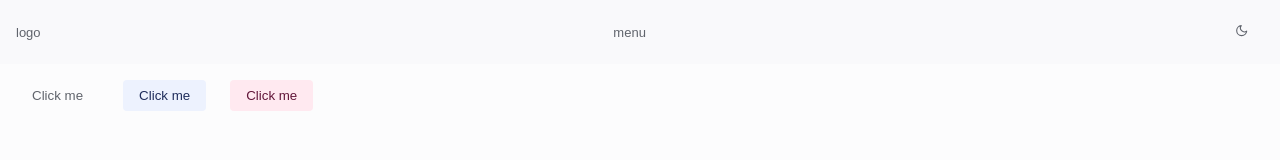
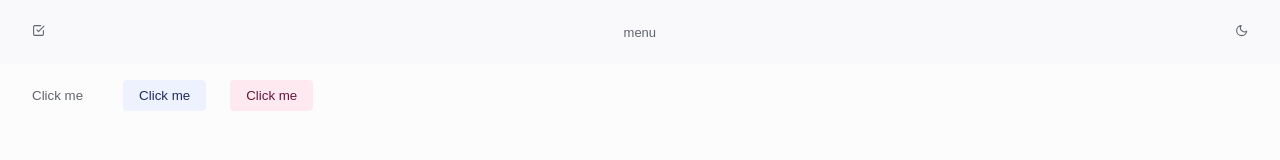
Before and after one commit to FelipeGangrel/nextjs-todo-app, a Next.js app: page / in a window 1280 px wide. Shown: the top 160 px of the page. Built offline with nearby package versions, Linux system fonts and the light colour scheme.

Commit message:
Updates Header component with LinkButton

```diff
--- a/src/components/Header/Header.tsx
+++ b/src/components/Header/Header.tsx
@@ -1,10 +1,18 @@
+import * as VisuallyHidden from '@radix-ui/react-visually-hidden'
+import { FiCheckSquare } from 'react-icons/fi'
 import { DarkModeToggler } from '@/components/DarkModeToggler'
+import { LinkButton } from '@/components/LinkButton'
 import * as S from './Header.styles'
 
 const Header: React.FC = () => {
   return (
     <S.Header>
-      <div>logo</div>
+      <div>
+        <LinkButton href='/'>
+          <FiCheckSquare />
+          <VisuallyHidden.Root>Home</VisuallyHidden.Root>
+        </LinkButton>
+      </div>
       <div>menu</div>
       <div>
         <DarkModeToggler />
```
